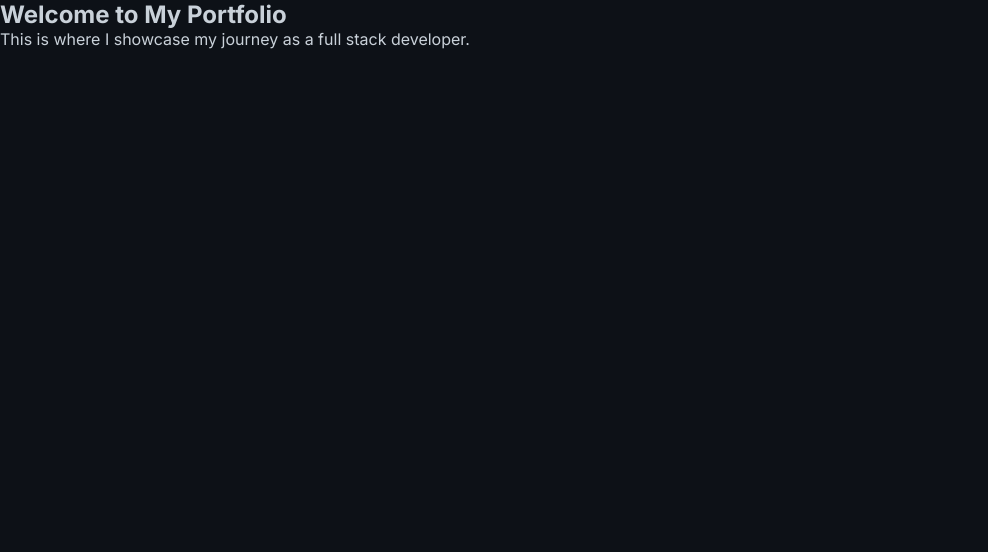
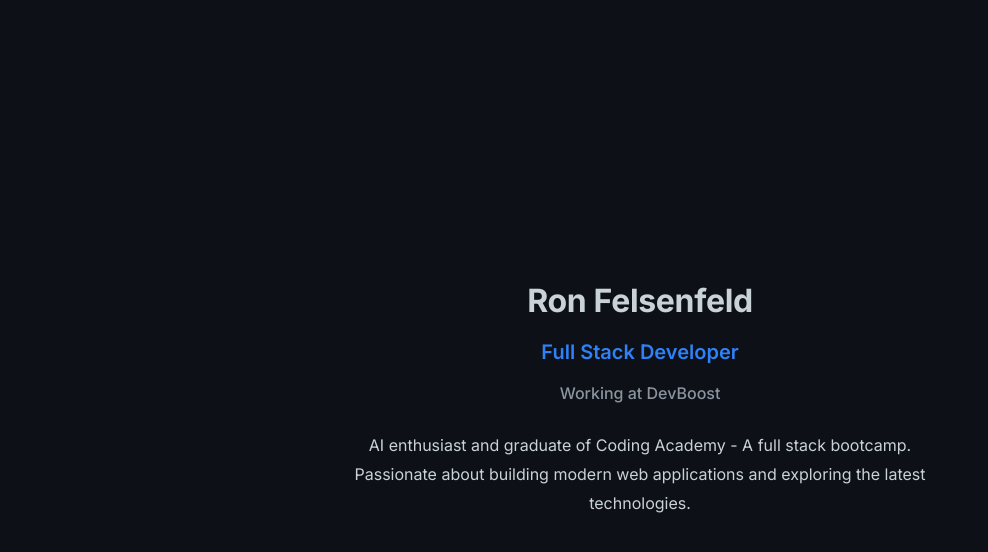
Before and after one commit to RonFelsenfeld/personal-website, a Next.js app: page / in a window 1280 px wide. Shown: the top 552 px of the page, without its empty margins (0-988 px from the left). Built offline with nearby package versions, Linux system fonts and the light colour scheme.

Commit message:
feat(ui) - create simple about me section

```diff
--- a/src/app/page.tsx
+++ b/src/app/page.tsx
@@ -1,10 +1,9 @@
+import { AboutMe } from '@/components/sections'
+
 const HomePage = () => {
   return (
     <main>
-      <section id="hero">
-        <h1>Welcome to My Portfolio</h1>
-        <p>This is where I showcase my journey as a full stack developer.</p>
-      </section>
+      <AboutMe />
     </main>
   )
 }
--- a/src/components/UI/Heading/Heading.module.scss
+++ b/src/components/UI/Heading/Heading.module.scss
@@ -1,5 +1,5 @@
-@use '../../styles/colors';
-@use '../../styles/fonts';
+@use '../../../styles/colors';
+@use '../../../styles/fonts';
 
 .heading {
   font-size: fonts.$font-size-2xl;
--- a/src/components/UI/Subheading/Subheading.module.scss
+++ b/src/components/UI/Subheading/Subheading.module.scss
@@ -1,4 +1,4 @@
-@use '../../styles/fonts';
+@use '../../../styles/fonts';
 
 .subheading {
   font-size: fonts.$font-size-lg;
--- a/src/components/UI/Text/Text.module.scss
+++ b/src/components/UI/Text/Text.module.scss
@@ -1,5 +1,5 @@
-@use '../../styles/colors';
-@use '../../styles/fonts';
+@use '../../../styles/colors';
+@use '../../../styles/fonts';
 
 .text {
   font-size: fonts.$font-size-md;
--- /dev/null
+++ b/src/components/sections/AboutMe/AboutMe.module.scss
@@ -0,0 +1,43 @@
+@use '../../../styles/colors';
+@use '../../../styles/fonts';
+@use '../../../styles/spacing';
+
+.aboutMe {
+  min-height: 100vh;
+  display: flex;
+  align-items: center;
+  justify-content: center;
+  padding: spacing.$spacing-2xl;
+  background-color: colors.$background;
+}
+
+.container {
+  max-width: 800px;
+  width: 100%;
+}
+
+.content {
+  text-align: center;
+
+  .name {
+    margin-bottom: spacing.$spacing-lg;
+    color: colors.$text-primary;
+  }
+
+  .role {
+    margin-bottom: spacing.$spacing-md;
+    color: colors.$primary;
+  }
+
+  .company {
+    margin-bottom: spacing.$spacing-xl;
+    color: colors.$text-secondary;
+    font-weight: fonts.$font-weight-medium;
+  }
+
+  .description {
+    max-width: 600px;
+    margin: 0 auto;
+    color: colors.$text-primary;
+  }
+}
--- /dev/null
+++ b/src/components/sections/AboutMe/AboutMe.tsx
@@ -0,0 +1,28 @@
+import classNames from 'classnames'
+
+import { Heading, Subheading, Text } from '@/components/UI'
+
+import styles from './AboutMe.module.scss'
+
+const AboutMe = ({ className }: { className?: string }) => {
+  return (
+    <section className={classNames(styles.aboutMe, className)}>
+      <div className={styles.container}>
+        <div className={styles.content}>
+          <Heading className={styles.name}>Ron Felsenfeld</Heading>
+          <Subheading className={styles.role}>Full Stack Developer</Subheading>
+
+          <Text className={styles.company}>Working at DevBoost</Text>
+
+          <Text className={styles.description}>
+            AI enthusiast and graduate of Coding Academy - A full stack
+            bootcamp. Passionate about building modern web applications and
+            exploring the latest technologies.
+          </Text>
+        </div>
+      </div>
+    </section>
+  )
+}
+
+export default AboutMe
--- /dev/null
+++ b/src/components/sections/index.ts
@@ -0,0 +1 @@
+export { default as AboutMe } from './AboutMe/AboutMe'
```
